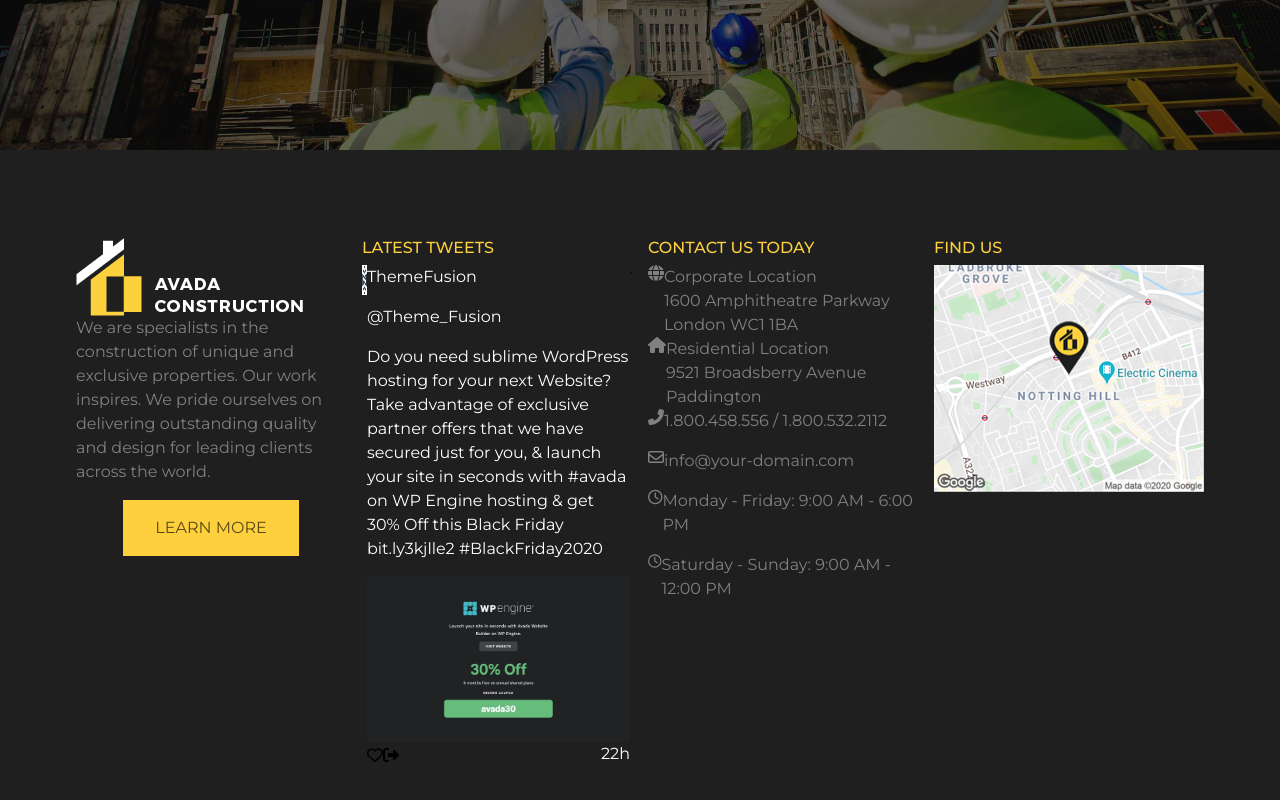
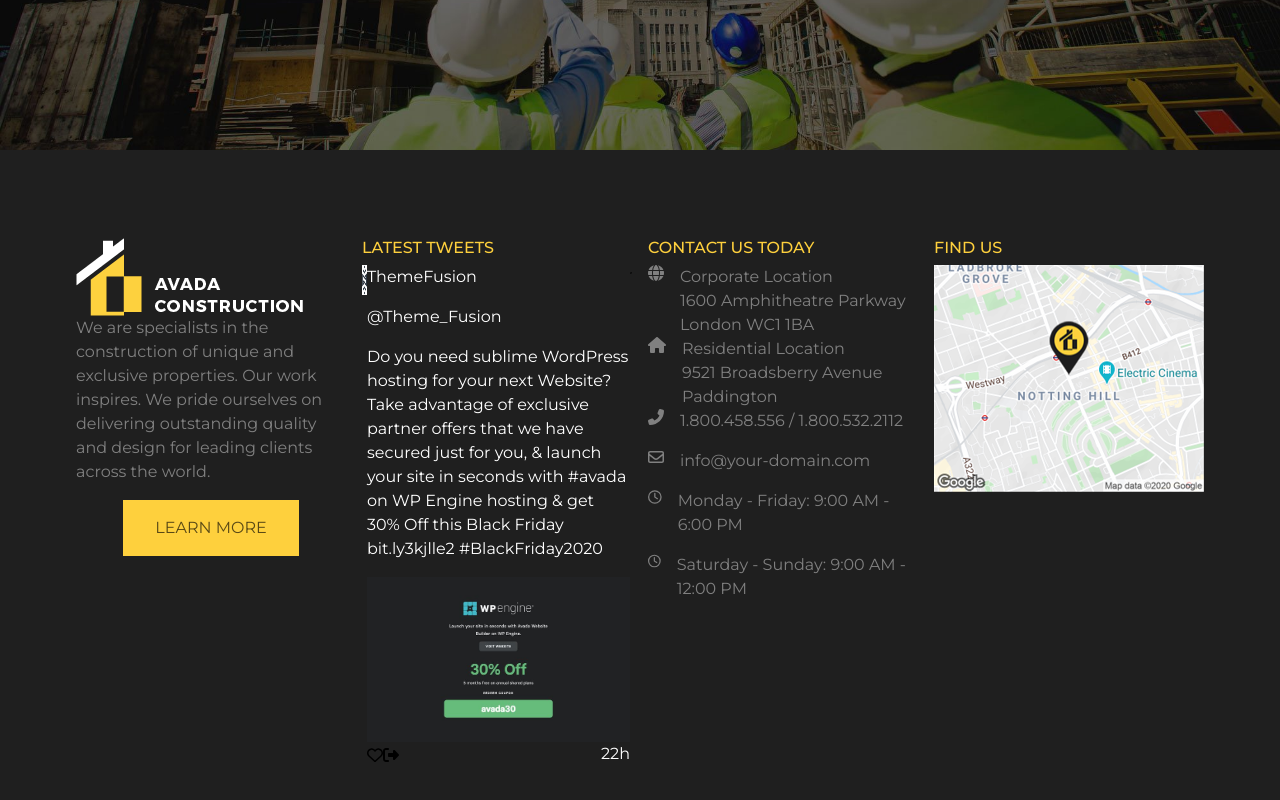
Before and after one commit to davide-rullo/proj-html-vuejs, a Vue app: page / in a window 1280 px wide. Shown: the part 6206-7006 px from the top of the page. Built offline with nearby package versions, Linux system fonts and the light colour scheme.

Commit message:
issue with name file

```diff
--- a/src/components/AppFooter.vue
+++ b/src/components/AppFooter.vue
@@ -175,4 +175,8 @@ footer {
 .cont svg {
     fill: grey;
 }
+
+.contact {
+    gap: 1rem;
+}
 </style>
```
